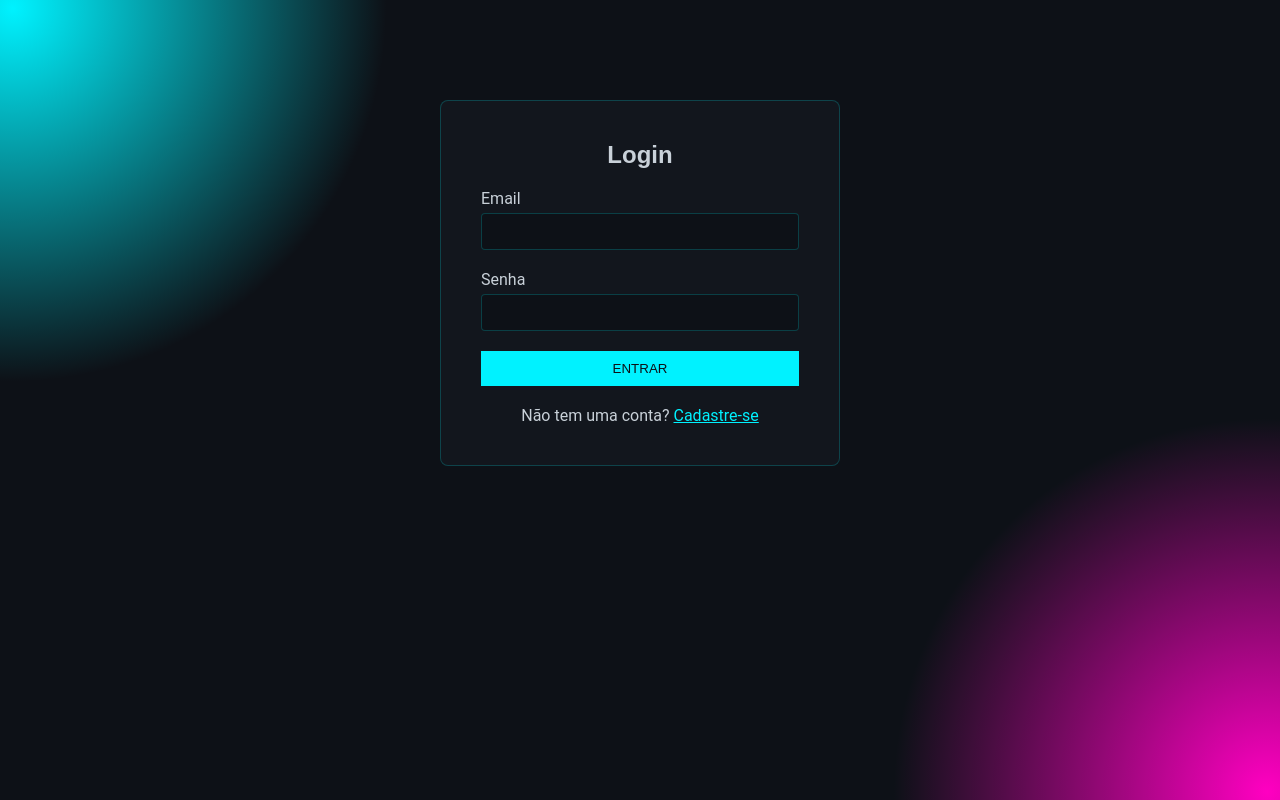
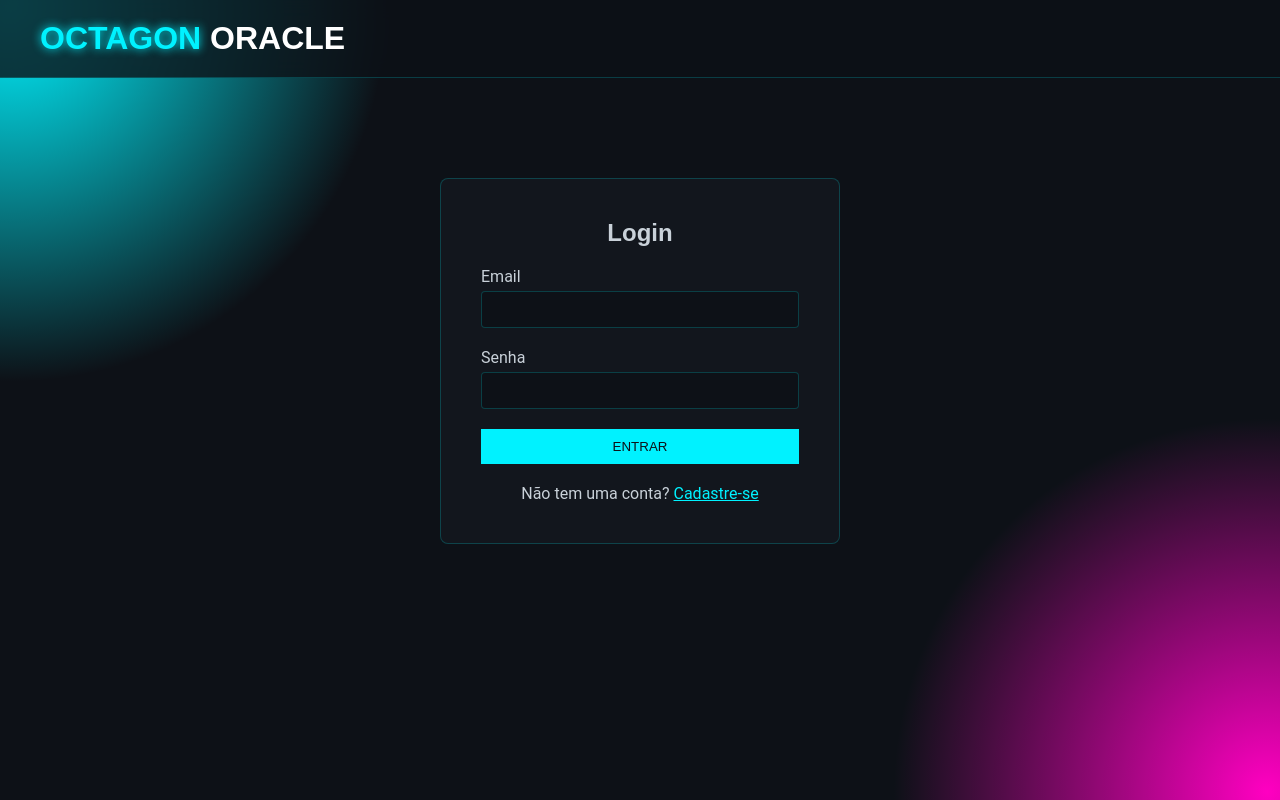
Before and after one commit to mereusguei/site-palpites-pagos, a website: page login.html in a window 1280 px wide. Drawn offline with Linux system fonts and the light colour scheme.

Commit message:
Feature: Add consistent header and logo link to all pages

```diff
--- a/login.html
+++ b/login.html
@@ -19,6 +19,13 @@
     </style>
 </head>
 <body>
+    <!-- NO login.html, ADICIONE ESTE BLOCO -->
+<header class="main-header">
+    <a href="index.html" style="text-decoration: none;">
+        <h1 class="logo">OCTAGON <span>ORACLE</span></h1>
+    </a>
+</header>
+<!-- O <div class="auth-container"> continua aqui embaixo -->
     <div class="auth-container">
         <h2>Login</h2>
         <div id="error-message"></div>
```
Also changed, not shown: index.html (+3 -1 lines), register.html (+7 -0 lines).
